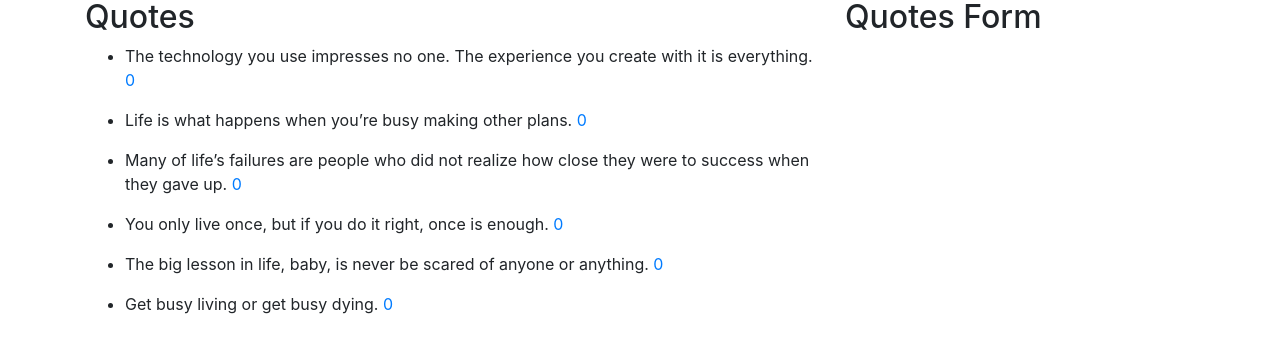
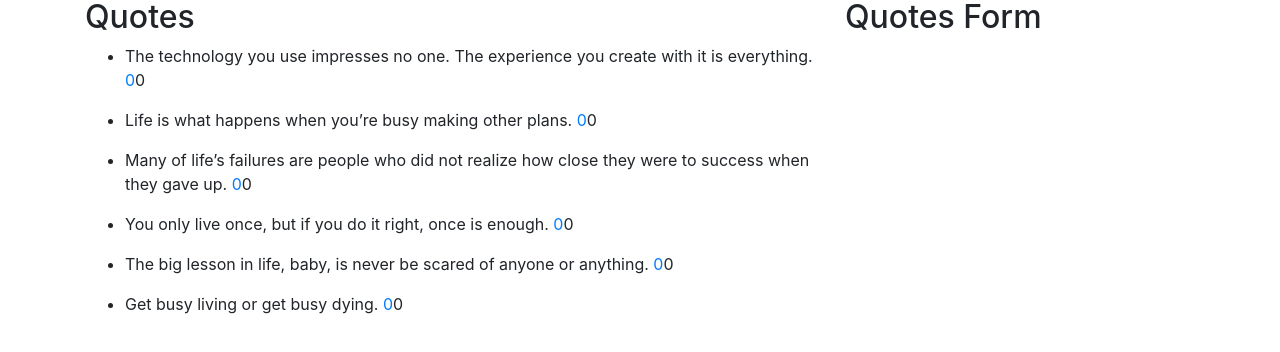
Before and after one commit to edah-hub/Quotes-App, an Angular app: page / in a window 1280 px wide. Shown: the part 306-658 px from the top of the page. Built offline with nearby package versions, Linux system fonts and the light colour scheme.

Commit message:
adds downvote

```diff
--- a/src/app/quotes/quotes.component.html
+++ b/src/app/quotes/quotes.component.html
@@ -1,5 +1,6 @@
 <ul *ngFor="let quote of quotes">
     <li>
         {{quote.quote}} <span class="text-primary">{{quote.upvote}}</span>
+        <span>{{quote.downvote}}</span>
     </li>
 </ul>
```
